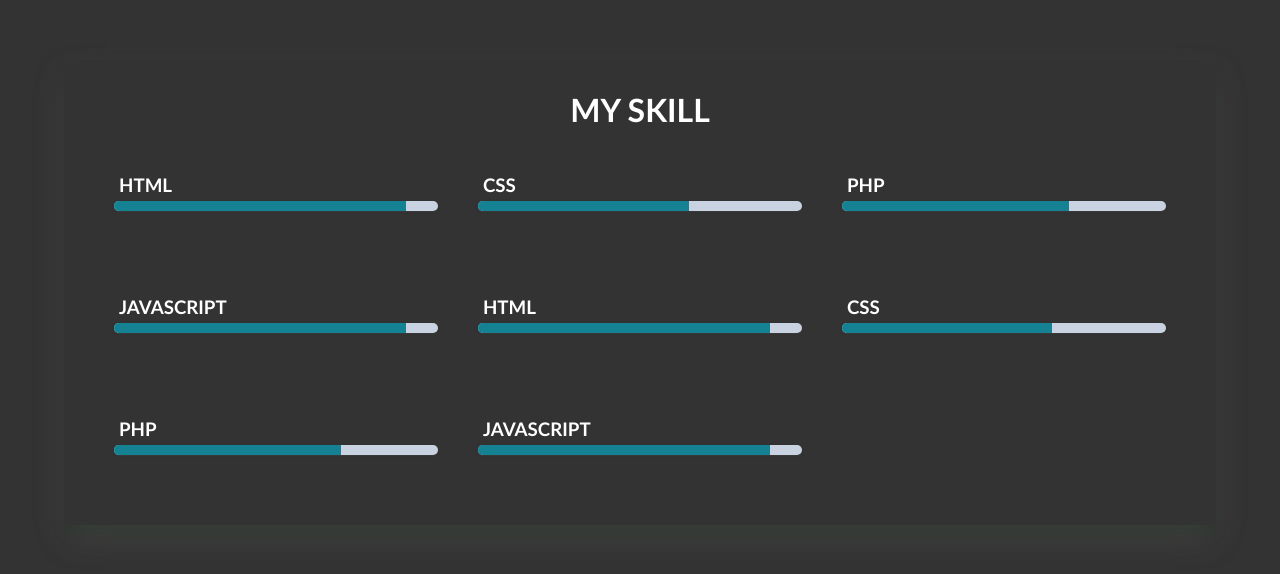
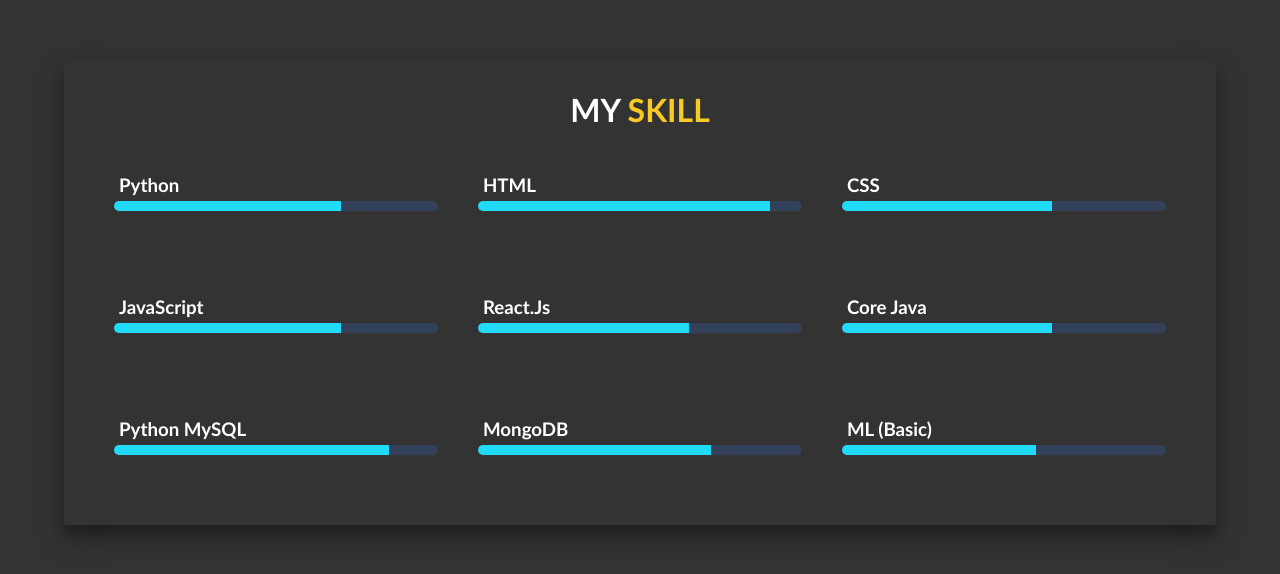
Before and after one commit to asfarkhan9595/skills_bar, a plain HTML site: page index.html in a window 1280 px wide. Drawn offline with Linux system fonts and the light colour scheme.

Commit message:
Add files via upload

```diff
--- a/index.html
+++ b/index.html
@@ -13,8 +13,18 @@
     <div class="container">
         <div class="skills">
             <div class="header">
-                <h1>my skill</h1>
+                <h1>my <span id="skillscolor">skill</span></h1>
             </div>
+            <div class="coloumn">
+                <li>
+                    <h3>Python</h3>
+                    <span class="bar"><span class="python"></span</span>
+
+                </li>
+            </div>
+
+
+
             <div class="coloumn">
                 <li>
                     <h3>HTML</h3>
@@ -23,41 +33,8 @@
             </div>
             <div class="coloumn">
                 <li>
-                    <h3>css</h3>
+                    <h3>CSS</h3>
                     <span class="bar"><span class="css"></span></span>
-                </li>
-            </div>
-            <div class="coloumn">
-                <li>
-                    <h3>php</h3>
-                    <span class="bar"><span class="php"></span></span>
-                </li>
-            </div class="coloumn">
-            <div class="coloumn">
-                <li>
-                    <h3>javaScript</h3>
-                    <span class="bar"><span class="javascript"></span></span>
-                </li>
-            </div>
-
-
-            <!-- <div class="row"> -->
-            <div class="coloumn">
-                <li>
-                    <h3>HTML</h3>
-                    <span class="bar"><span class="html"></span></span>
-                </li>
-            </div>
-            <div class="coloumn">
-                <li>
-                    <h3>css</h3>
-                    <span class="bar"><span class="css"></span></span>
-                </li>
-            </div>
-            <div class="coloumn">
-                <li>
-                    <h3>php</h3>
-                    <span class="bar"><span class="php"></span></span>
                 </li>
             </div>
             <div class="coloumn">
@@ -66,6 +43,67 @@
                     <span class="bar"><span class="javascript"></span></span>
                 </li>
             </div>
+
+            <div class="coloumn">
+                <li>
+                    <h3>react.js</h3>
+                    <span class="bar"><span class="react"></span></span>
+                </li>
+            </div>
+
+            <div class="coloumn">
+                <li>
+                    <h3>core java</h3>
+                    <span class="bar"><span class="corejava"></span></span>
+                </li>
+            </div>
+
+            <div class="coloumn">
+                <li>
+                    <h3>Python MySQL</h3>
+                    <span class="bar"><span class="PythonMySQL"></span></span>
+                </li>
+            </div>
+
+            <div class="coloumn">
+                <li>
+                    <h3>MongoDB</h3>
+                    <span class="bar"><span class="MongoDB"></span></span>
+                </li>
+            </div>
+
+            <div class="coloumn">
+                <li>
+                    <h3>ML (basic)</h3>
+                    <span class="bar"><span class="ML"></span></span>
+                </li>
+            </div>
+
+            <!-- when we need then addd --------------
+
+
+                <div class="coloumn">
+                <li>
+                    <h3>css</h3>
+                    <span class="bar"><span class="css"></span></span>
+                </li>
+            </div>
+
+            <div class="coloumn">
+                <li>
+                    <h3>phpff</h3>
+                    <span class="bar"><span class="php"></span></span>
+                </li>
+            </div>
+
+            <div class="coloumn">
+                <li>
+                    <h3>javaScript</h3>
+                    <span class="bar"><span class="javascript"></span></span>
+                </li>
+            </div> -->
+
+
         </div>
     </div>
 
--- a/style.css
+++ b/style.css
@@ -1,3 +1,6 @@
+:root{
+--yellow:#f9ca24;
+}
 * {
     font-family: 'Gill Sans', 'Gill Sans MT', Calibri, 'Trebuchet MS', sans-serif;
     list-style: none;
@@ -19,6 +22,7 @@ h1 {
 h3 {
     margin: 5px;
     /* background-color: aqua; */
+    text-transform: capitalize;
 }
 .container{
     /* background-color: aquamarine; */
@@ -33,11 +37,14 @@ h3 {
     margin: 60px auto;
     color: #fff;
     padding: 30px;
-    /* box-shadow: 0 14px 28px rgba(0, 0, 0, 0.25), 0 10px 10px rgba(0, 0, 0, 0.22); */
-    box-shadow: 0 14px 28px rgba(108, 106, 106, 0.25), 0 10px 10px rgba(2, 46, 6, 0.22);
+    box-shadow: 0 14px 28px rgba(0, 0, 0, 0.25), 0 10px 10px rgba(0, 0, 0, 0.22);
+    /* box-shadow: 0 14px 28px rgba(108, 106, 106, 0.25), 0 10px 10px rgba(2, 46, 6, 0.22); */
+}
+#skillscolor{
+    color: #f9ca24;
+}
 
 
-}
 .coloumn{
     float: left;
   width: 33.33%;
@@ -60,7 +67,7 @@ h3 {
 
 }
 .bar{
-background: #c8d2e0; ;
+background: #324c7b88;
 display: block;
 height: 10px;
 border: 3px solid rgba(0, 0, 0, 0.3px);
@@ -70,20 +77,28 @@ box-shadow: 0 1px 3px rgba(0, 0, 0, 0.12), 0 1px 2px rgba(118, 108, 108, 0.24);
 transition: all 0,3s cubic-bezier(0.075, 0.82, 0.165, 1);
 }
 .bar:hover{
-    box-shadow: 22px 14px 28px rgba(200, 29, 29, 0.12),22px 14px 29px rgba(215, 215, 215, 0.24);
-    color: tomato;
-
+    box-shadow: 22px 14px 28px rgba(255, 255, 255, 0.12),22px 14px 29px rgba(42, 42, 42, 0.24);
+    /* background: rgb(235, 12, 12); */
+    background-color: white;
 }
 .bar span{
-
     height: 20px;
     float: left;
     /* background: linear-gradient(135deg,rgba(222, 0, 140,1),0%, rgba(225,103,103,1)100%); */
-    background: linear-gradient(135deg,rgb(177, 109, 152),0%, rgb(20, 130, 147)100%);
+    background: linear-gradient(135deg,rgb(177, 109, 152),0%, rgb(32, 218, 247)100%);
 }
 .bar span:hover{
-    background: linear-gradient(135deg,rgb(177, 109, 152),0%, rgb(4, 140, 72)100%);
+    /* background: linear-gradient(135deg,rgb(177, 109, 152),0%, rgb(4, 140, 13)100%);
+   */
+   background: #f9ca24;
 
+
+}
+
+
+.python{
+    width: 70%;
+    animation: php 3s;
 }
 .html{
     width: 90%;
@@ -94,17 +109,52 @@ transition: all 0,3s cubic-bezier(0.075, 0.82, 0.165, 1);
     width: 65%;
     animation: css 3s;
 }
-.php{
+
+.javascript{
     width: 70%;
-    animation: php 3s;
-}
-.javascript{
-    width: 90%;
     animation: javascript 3s;
 }
+.react{
+    width: 65%;
+    animation: css 3s;
+}
+.corejava{
+    width: 65%;
+    animation: css 3s;
+}
+.PythonMySQL{
+    width: 85%;
+    animation: html 3s;
+
+}
+.MongoDB{
+    width: 72%;
+    animation: html 3s;
+
+}
+.ML{
+    width: 60%;
+    animation: html 3s;
+
+}
+
+
 .row{
     display: flexbox;
 }
+
+
+
+
+
+
+@keyframes python {
+    0%{
+       width: 0;
+    }   100%{
+       width: 70%;
+    }
+   }
 @keyframes html {
  0%{
     width: 0;
@@ -120,25 +170,51 @@ transition: all 0,3s cubic-bezier(0.075, 0.82, 0.165, 1);
     }
    }
 
-   @keyframes php {
+
+
+   @keyframes javascript {
     0%{
        width: 0;
     }   100%{
        width: 70%;
     }
    }
-
-   @keyframes javascript {
+   @keyframes react {
     0%{
        width: 0;
     }   100%{
-       width: 90%;
+       width: 65%;
     }
    }
 
-
-
-
+   @keyframes corejava {
+    0%{
+       width: 0;
+    }   100%{
+       width: 65%;
+    }
+   }
+   @keyframes PythonMySQL {
+    0%{
+       width: 0;
+    }   100%{
+       width: 85%;
+    }
+   }
+   @keyframes MongoDB {
+    0%{
+       width: 0;
+    }   100%{
+       width: 72%;
+    }
+   }
+   @keyframes ML {
+    0%{
+       width: 0;
+    }   100%{
+       width: 60%;
+    }
+   }
    /* Responsive */
 
    /* Responsive layout - makes the three columns stack on top of each other instead of next to each other */
```
